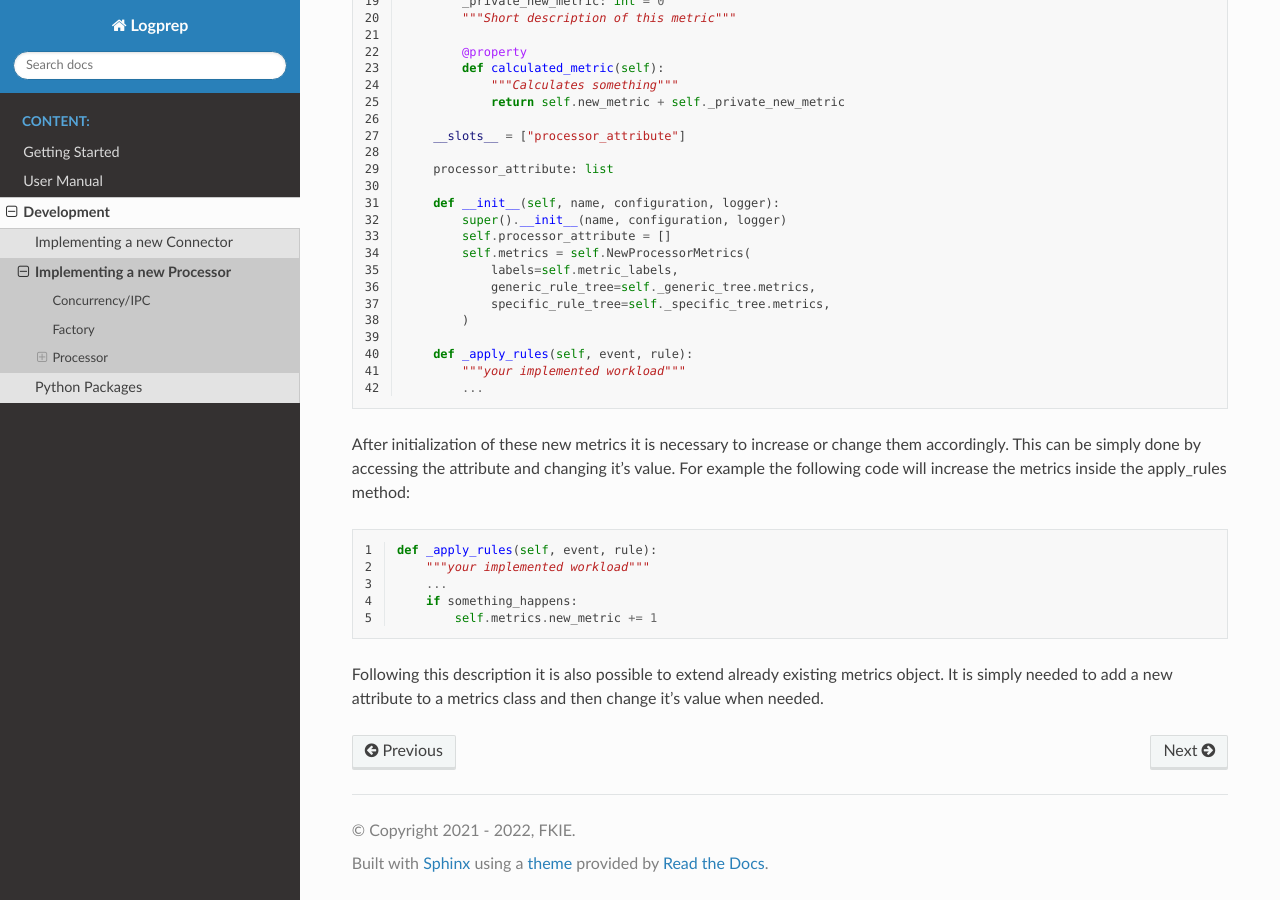
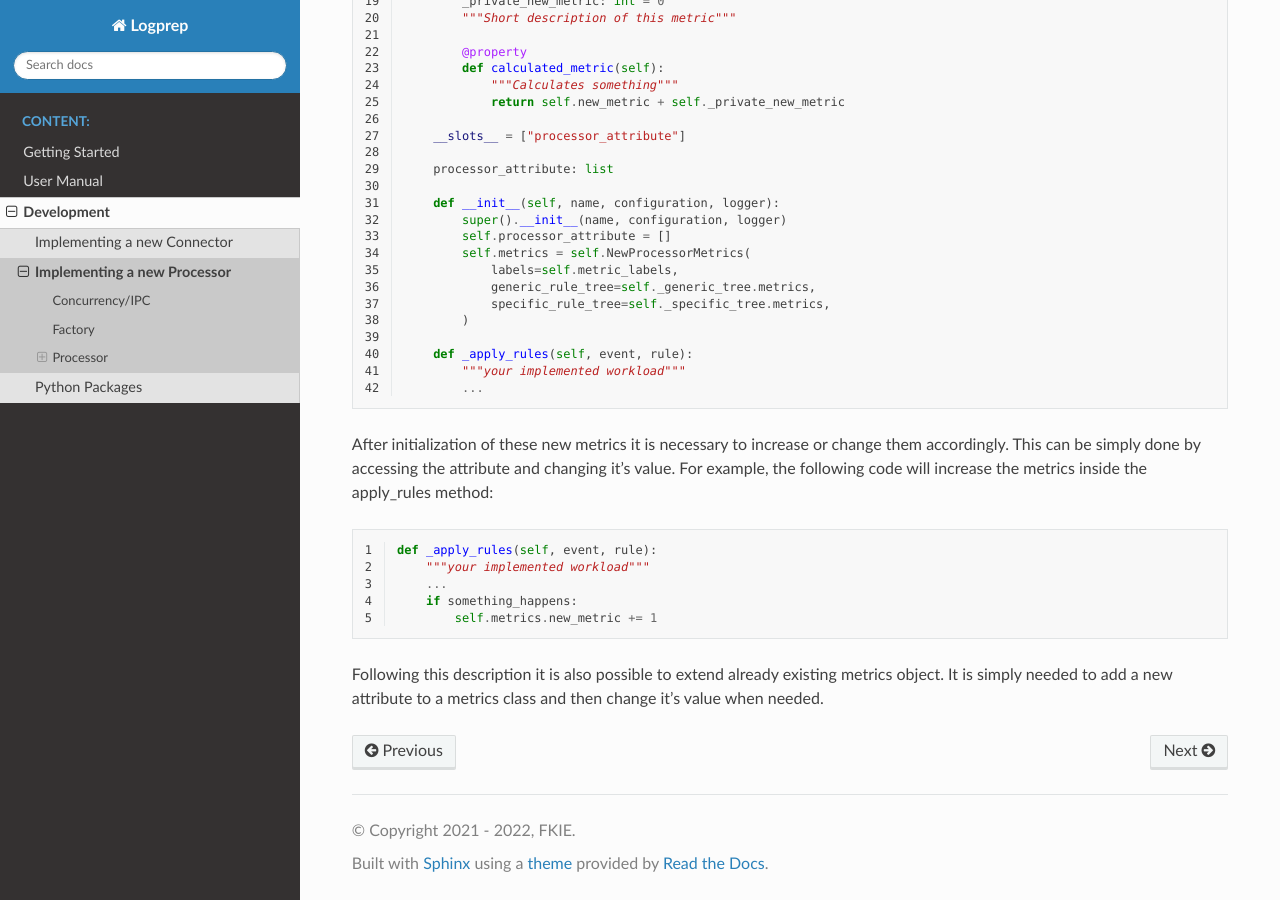
Before and after one commit to fkie-cad/Logprep, a Sphinx documentation site: the page built from doc/source/development/processor_how_to.rst, in a window 1280 px wide and 900 px high, scrolled down 3306 px. Built offline with Sphinx 7.4.7 and the Read the Docs theme 2.0.0, drawn with Linux system fonts in a browser that asks for light colours.

```diff
--- a/doc/source/development/processor_how_to.rst
+++ b/doc/source/development/processor_how_to.rst
@@ -259,7 +259,7 @@ the general implementation of a new processor seen in :ref:`implementing_a_new_p
 
 After initialization of these new metrics it is necessary  to increase or change them accordingly.
 This can be simply done by accessing the attribute and changing it's value.
-For example the following code will increase the metrics inside the apply_rules method:
+For example, the following code will increase the metrics inside the apply_rules method:
 
 ..  code-block:: python
     :linenos:
```
